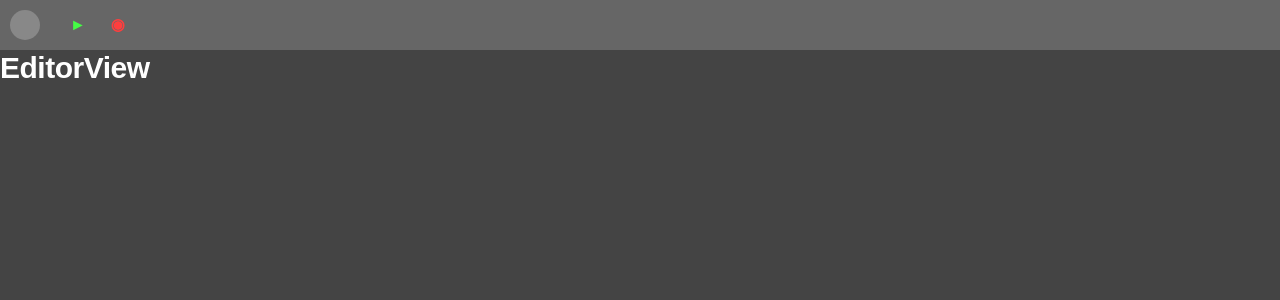
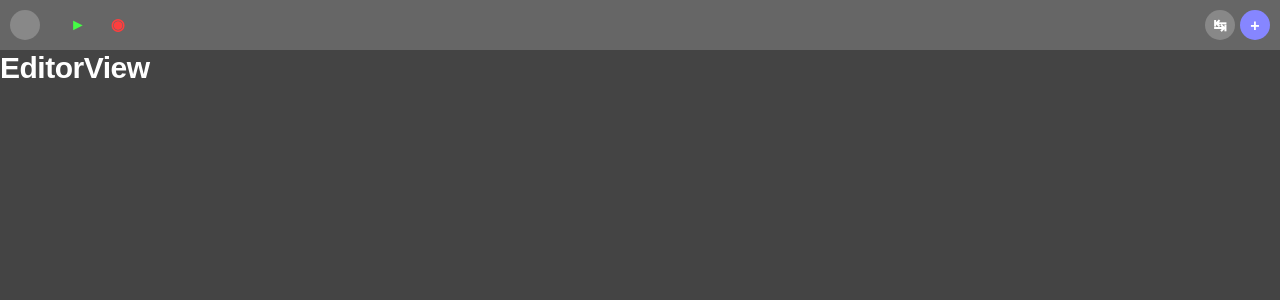
Before and after one commit to adzialocha/solo-link, a React app: page / in a window 1280 px wide. Shown: the top 300 px of the page. Built offline with nearby package versions, Linux system fonts and the light colour scheme; what keymirror, osc-js would draw is missing.

Commit message:
Add two more buttons to bar

```diff
--- a/src/scripts/components/Bar.js
+++ b/src/scripts/components/Bar.js
@@ -3,6 +3,7 @@ import React, { Component } from 'react';
 import { connect } from 'react-redux';
 
 import {
+  BarScene,
   BarStatus,
   BarTransport,
 } from './';
@@ -13,25 +14,33 @@ class Bar extends Component {
   }
 
   render() {
+    if (this.props.isSettingsView) {
+      return this.renderSettingsBar();
+    }
+
     return (
       <div className='bar'>
         <div className='bar__panel'>
           <BarStatus />
         </div>
 
-        { this.renderControls() }
+        <div className='bar__panel'>
+          <BarTransport />
+        </div>
+
+        <div className='bar__panel bar__panel--right'>
+          <BarScene />
+        </div>
       </div>
     );
   }
 
-  renderControls() {
-    if (this.props.isSettingsView) {
-      return;
-    }
-
+  renderSettingsBar() {
     return (
-      <div className='bar__panel'>
-        <BarTransport />
+      <div className='bar'>
+        <div className='bar__panel'>
+          <BarStatus />
+        </div>
       </div>
     );
   }
--- /dev/null
+++ b/src/scripts/components/BarScene.js
@@ -0,0 +1,49 @@
+// import PropTypes from 'prop-types';
+import React, { Component } from 'react';
+import { connect } from 'react-redux';
+
+class BarScene extends Component {
+  static propTypes = {
+  }
+
+  onAddSceneClicked() {
+  }
+
+  onSidebarToggleClicked() {
+  }
+
+  render() {
+    return (
+      <div className='button-group'>
+        <button
+          className='button button--round button--gray button-group__item'
+          onClick={this.onSidebarToggleClicked}
+        >
+          <i className='icon icon--toggle' />
+        </button>
+
+        <button
+          className='button button--round button--blue button-group__item'
+          onClick={this.onAddSceneClicked}
+        >
+          <i className='icon icon--add' />
+        </button>
+      </div>
+    );
+  }
+
+  constructor(props) {
+    super(props);
+
+    this.onAddSceneClicked = this.onAddSceneClicked.bind(this);
+    this.onSidebarToggleClicked = this.onSidebarToggleClicked.bind(this);
+  }
+}
+
+function mapStateToProps(state) {
+  return {};
+}
+
+export default connect(
+  mapStateToProps
+)(BarScene);
--- a/src/scripts/components/index.js
+++ b/src/scripts/components/index.js
@@ -1,4 +1,5 @@
 export { default as Bar } from './Bar';
+export { default as BarScene } from './BarScene';
 export { default as BarStatus } from './BarStatus';
 export { default as BarTransport } from './BarTransport';
 export { default as SettingsNetwork } from './SettingsNetwork';
--- a/src/styles/base/inputs.scss
+++ b/src/styles/base/inputs.scss
@@ -86,12 +86,12 @@ input[type="radio"] {
 
 input[type="checkbox"] {
   &::before {
-    content: "▢";
+    content: "☐";
   }
 
   &:checked {
     &::before {
-      content: "▦";
+      content: "☒";
     }
   }
 }
--- a/src/styles/components/bar.scss
+++ b/src/styles/components/bar.scss
@@ -20,3 +20,7 @@
   padding-right: $default-spacing;
   padding-left: $default-spacing;
 }
+
+.bar__panel--right {
+  margin-left: auto;
+}
--- a/src/styles/components/button-group.scss
+++ b/src/styles/components/button-group.scss
@@ -1,4 +1,6 @@
 .button-group {
+  display: flex;
+
   height: 100%;
 }
 
--- a/src/styles/components/icon.scss
+++ b/src/styles/components/icon.scss
@@ -1,5 +1,7 @@
 .icon {
   font-style: normal;
+
+  line-height: 2;
 }
 
 .icon--play {
@@ -13,3 +15,15 @@
     content: "◉";
   }
 }
+
+.icon--add {
+  &::after {
+    content: "+";
+  }
+}
+
+.icon--toggle {
+  &::after {
+    content: "↹";
+  }
+}
```
